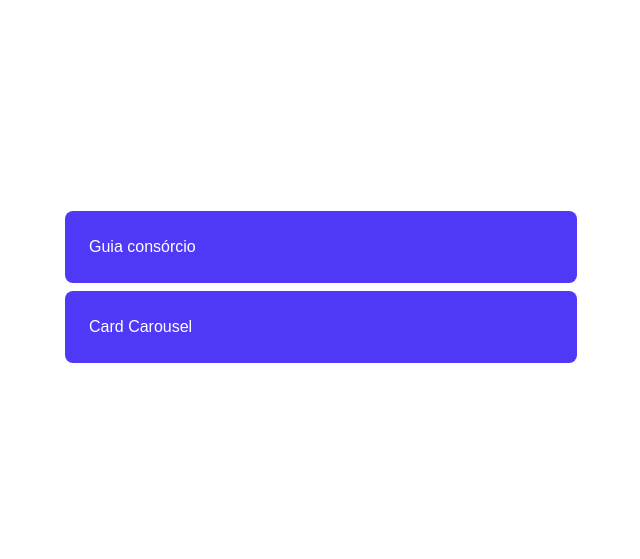
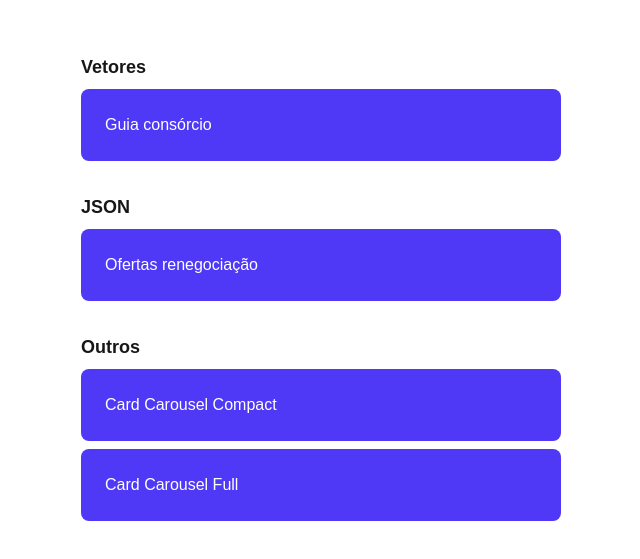
Before and after one commit to wllnrds/comeia-vetores, a Next.js app: page / in a window 1280 px wide. Shown: the part 113-672 px from the top of the page, without its empty margins (319-959 px from the left). Built offline with nearby package versions, Linux system fonts and the light colour scheme.

Commit message:
refactor: organize Home component items into MenuGroups for better structure

```diff
--- a/src/app/page.tsx
+++ b/src/app/page.tsx
@@ -1,16 +1,41 @@
-import Image from "next/image";
 import Link from "next/link";
 
 export default function Home() {
   return (
     <div className="flex items-center justify-center min-h-dvh">
-      <div className="min-w-lg flex gap-2 flex-col">
-        <Item title="Guia consórcio" href="/consorcio" />
-        <Item
-          title="Card Carousel"
-          href="/card?mode=compact&headline=FINAL%204045&title=Cart%C3%A3o%20de%20Cr%C3%A9dito%20Visa&subtitle=vencimento%2010/25&value=R$%20100,00&tagName=em%20dia"
-        />
+      <div className="min-w-lg">
+        <MenuGroup title="Vetores">
+          <Item title="Guia consórcio" href="/consorcio" />
+        </MenuGroup>
+        <MenuGroup title="JSON">
+          <Item title="Ofertas renegociação" href="/cobranca/oferta" />
+        </MenuGroup>
+        <MenuGroup title="Outros">
+          <Item
+            title="Card Carousel Compact"
+            href="/card?mode=compact&headline=FINAL%204045&title=Cart%C3%A3o%20de%20Cr%C3%A9dito%20Visa&subtitle=vencimento%2010/25&value=R$%20100,00&tagName=em%20dia"
+          />
+          <Item
+            title="Card Carousel Full"
+            href="/card?mode=full&headline=FINAL%204045&title=Cart%C3%A3o%20de%20Cr%C3%A9dito%20Visa&subtitle=vencimento%2010/25&value=R$%20100,00&tagName=em%20dia"
+          />
+        </MenuGroup>
       </div>
+    </div>
+  );
+}
+
+function MenuGroup({
+  children,
+  title,
+}: {
+  children: React.ReactNode;
+  title?: string;
+}) {
+  return (
+    <div className="w-full flex flex-col gap-2 p-4">
+      {title && <h3 className="text-lg font-semibold">{title}</h3>}
+      {children}
     </div>
   );
 }
```
